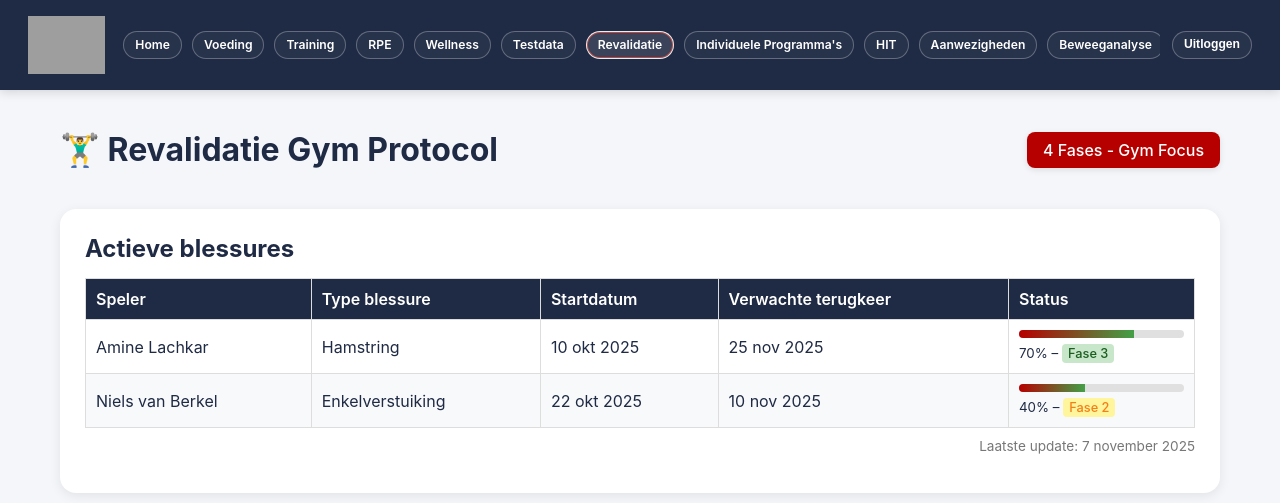
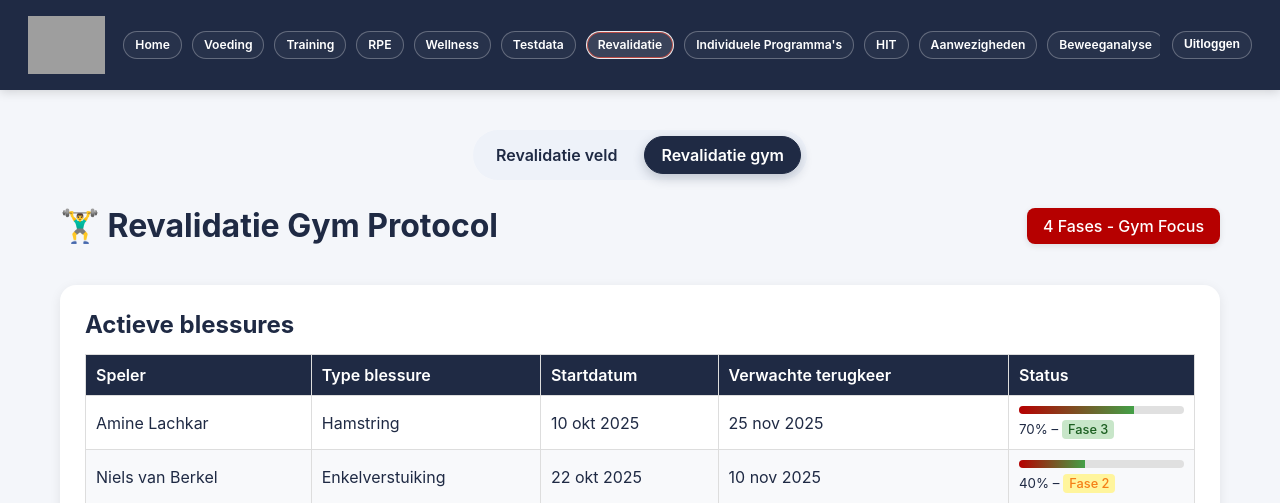
Before and after one commit to siebehermsen/Dashboard-Willem-II-, a Django app: template main/templates/revalidatie_gym.html in a window 1280 px wide. Shown: the top 503 px of the page. Run offline with Django 5.2, Linux system fonts and the light colour scheme; the template is opened without the code that fills it, so the values that code supplies are empty; grey boxes are pictures that could not be loaded.

Commit message:
Add rehab field and gym switch tabs

```diff
--- a/main/templates/revalidatie_gym.html
+++ b/main/templates/revalidatie_gym.html
@@ -41,6 +41,61 @@ a { color: #b60000; text-decoration: none; }
     border-radius: 8px;
     font-weight: 500;
     box-shadow: 0 2px 6px rgba(0,0,0,0.1);
+}
+
+.revalidatie-switch-wrap {
+    display: flex;
+    justify-content: center;
+    margin: 0 0 26px;
+}
+
+.revalidatie-switch {
+    display: flex;
+    gap: 10px;
+    background: #eef2f9;
+    padding: 6px;
+    border-radius: 999px;
+    width: fit-content;
+}
+
+.revalidatie-switch a {
+    text-decoration: none;
+    color: #1f2a44;
+    font-weight: 600;
+    padding: 8px 16px;
+    border-radius: 999px;
+    border: 1px solid transparent;
+    transition: all 0.18s ease;
+}
+
+.revalidatie-switch a:hover {
+    background: #ffffff;
+    border-color: #d4dcea;
+}
+
+.revalidatie-switch a.active {
+    background: #1f2a44;
+    color: #ffffff;
+    border-color: #1f2a44;
+    box-shadow: 0 4px 12px rgba(31, 42, 68, 0.24);
+}
+
+html.app-ui.app-mode .revalidatie-switch-wrap {
+    margin-bottom: 18px;
+}
+
+html.app-ui.app-mode .revalidatie-switch {
+    width: 100%;
+    justify-content: space-between;
+    gap: 6px;
+    padding: 5px;
+}
+
+html.app-ui.app-mode .revalidatie-switch a {
+    flex: 1 1 0;
+    padding: 8px 10px;
+    font-size: 0.88rem;
+    text-align: center;
 }
 
 /* ---------- ALGEMENE CARDS ---------- */
@@ -297,6 +352,13 @@ html.app-ui.app-mode .add-btn {
 
 <div class="container">
 
+    <div class="revalidatie-switch-wrap">
+        <div class="revalidatie-switch">
+            <a href="{% url 'revalidatie' %}">Revalidatie veld</a>
+            <a href="{% url 'revalidatie_gym' %}" class="active">Revalidatie gym</a>
+        </div>
+    </div>
+
     <!-- HEADER -->
     <div class="header">
         <h1>🏋️‍♂️ Revalidatie Gym Protocol</h1>
```
